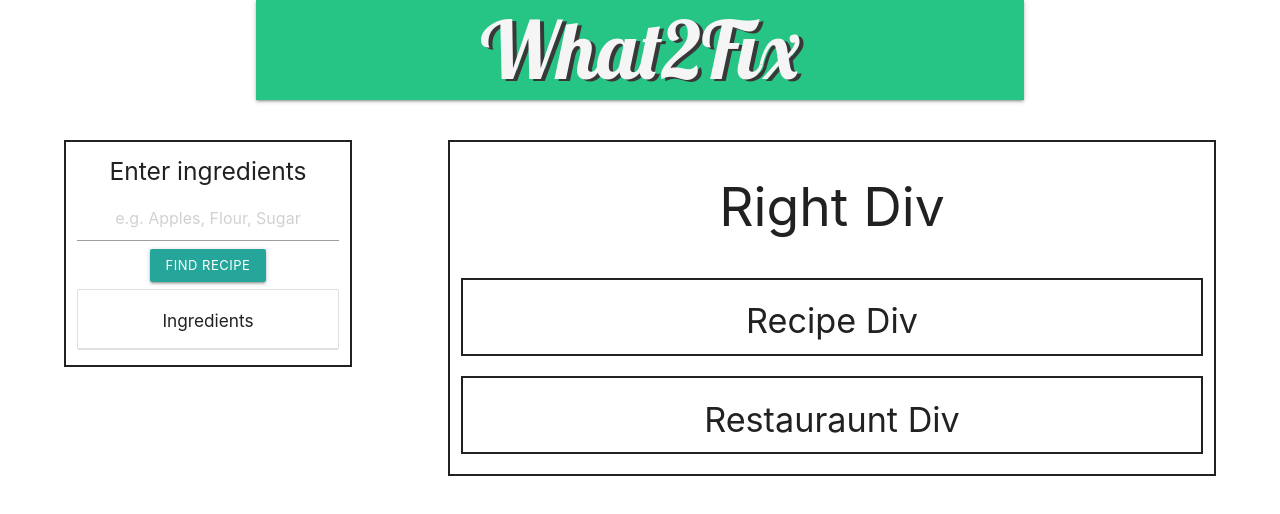
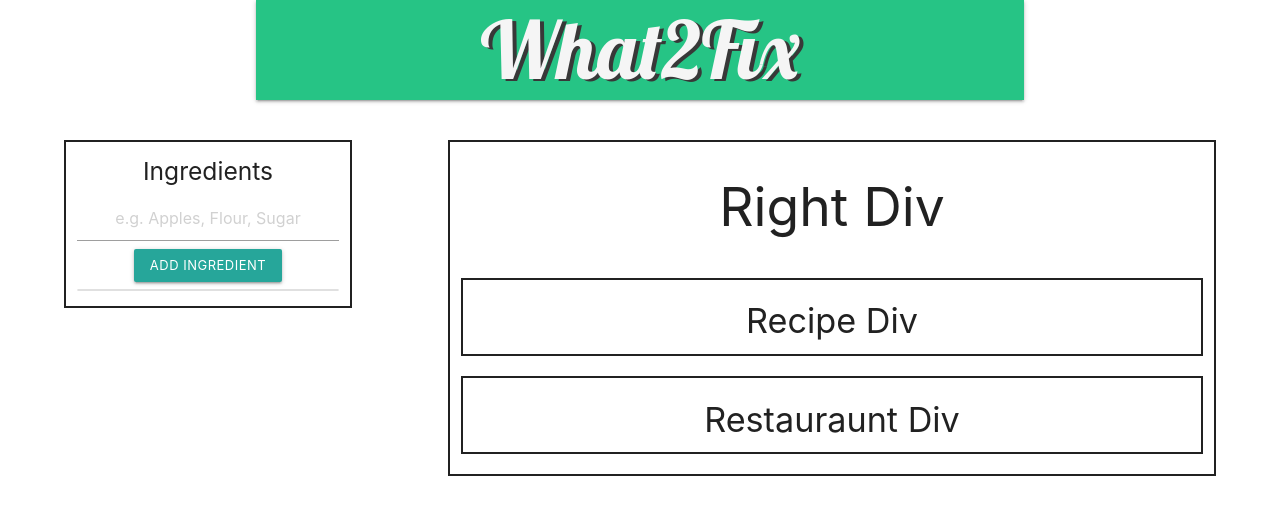
Before and after one commit to zhenyang9261/web-project1, a plain HTML site: page index.html in a window 1280 px wide. Drawn offline with nearby package versions, Linux system fonts and the light colour scheme.

Commit message:
changing the button text and deleting the first part of the list items

```diff
--- a/index.html
+++ b/index.html
@@ -28,15 +28,14 @@
     <div class="container">
     <div class="row">
         <div id="left-div" class="col l3 center-align">
-            <h5>Enter ingredients</h5>
+            <h5>Ingredients</h5>
             <div id="input-ingredients-form">
                 <input placeholder="e.g. Apples, Flour, Sugar" id="user-input-ingredients" type="text" class="center-align">
-                <a class="waves-effect waves-light btn-small" id="input-ingredients__button">Find Recipe</a>
+                <a class="waves-effect waves-light btn-small" id="input-ingredients__button">Add Ingredient</a>
             </div>
 
             <div class="ingredients-list">
                 <ul class="collection with-header">
-                    <li class="collection-header"><h6>Ingredients</h6></li>
                 </ul>
             </div>
         </div>
```
